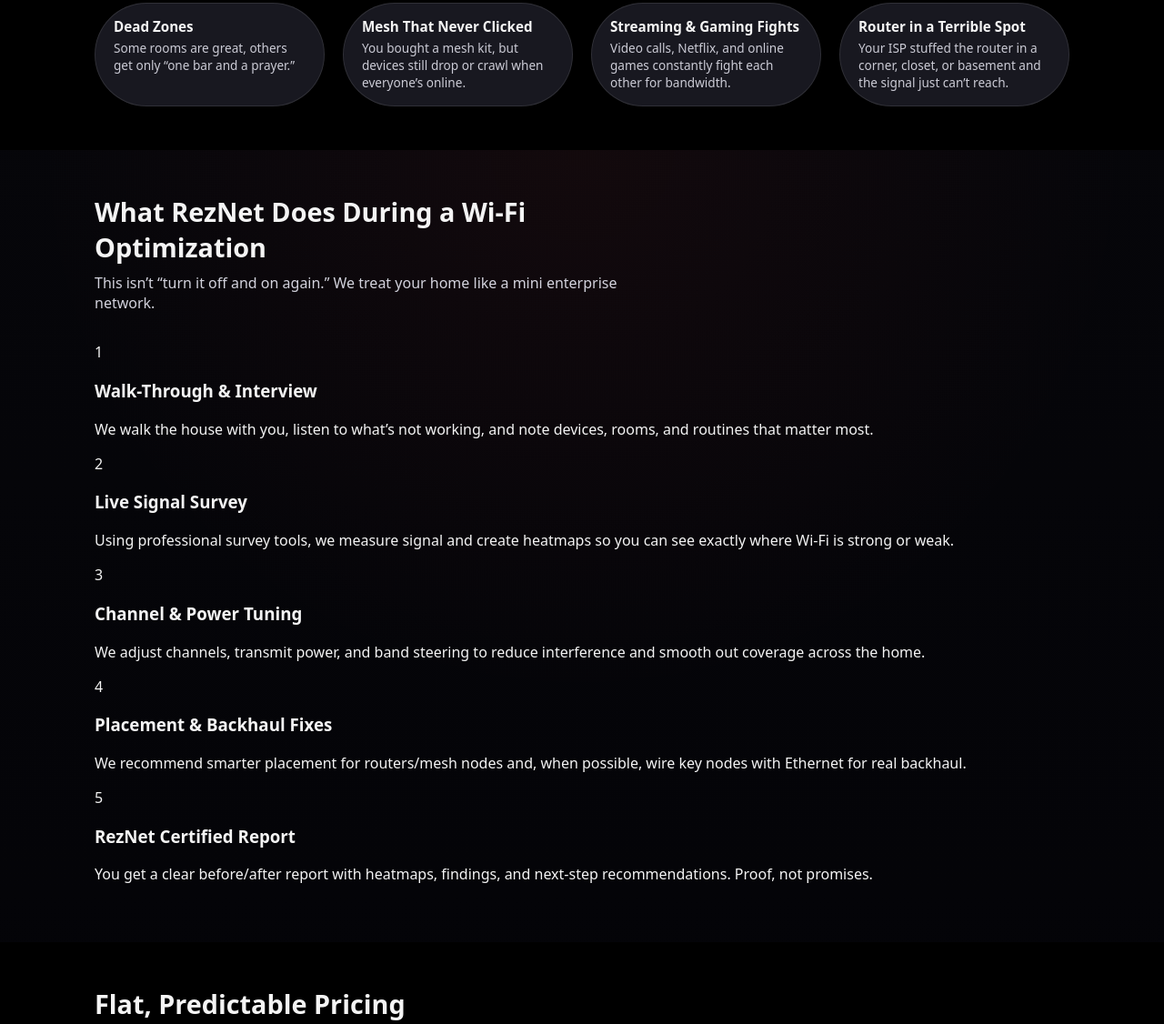
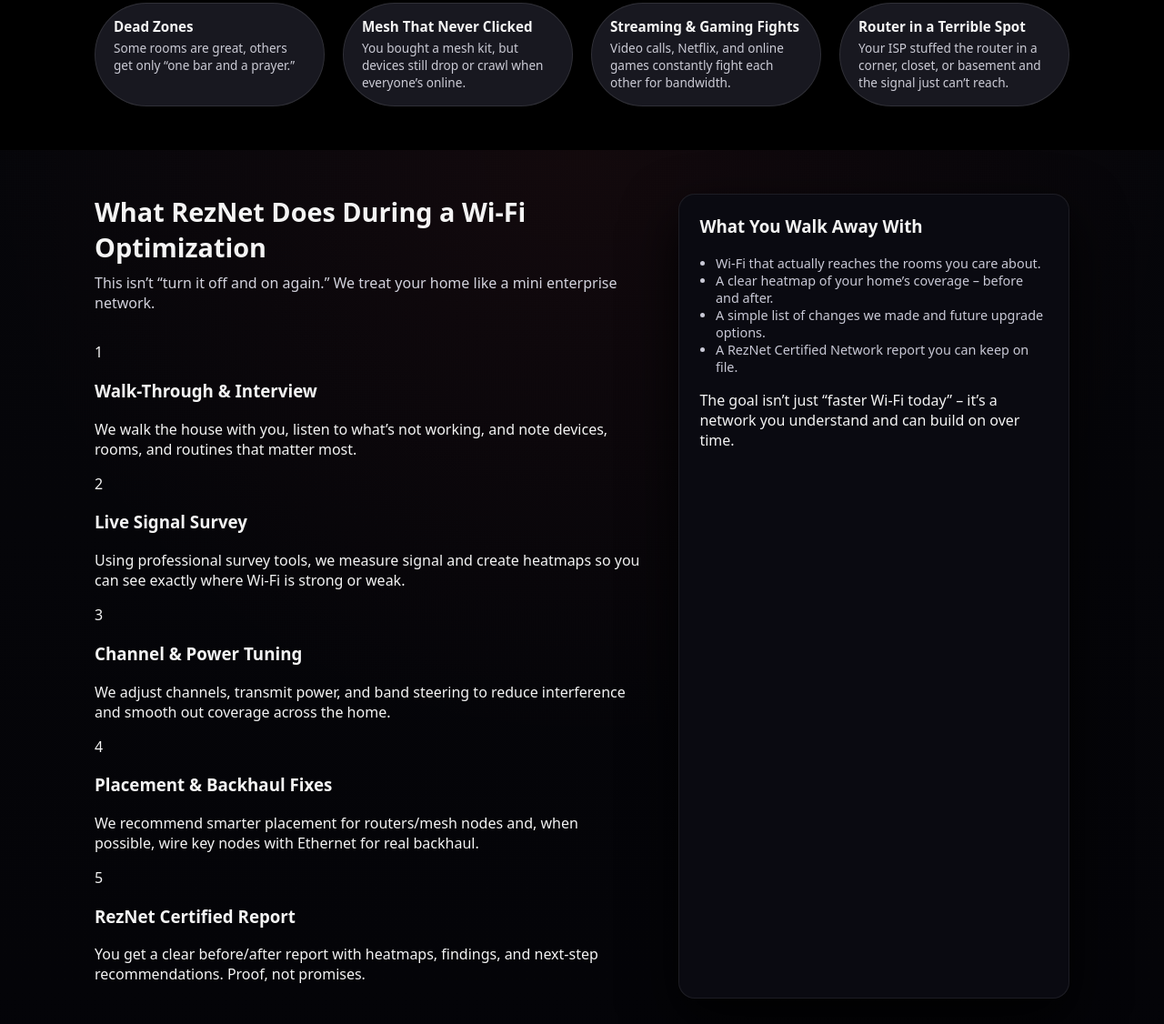
Before and after one commit to reznetllc-bit/reznet-website, a plain HTML site: page wifi.html in a window 1280 px wide. Shown: the part 576-1702 px from the top of the page at 91% size. Drawn offline with Linux system fonts and the light colour scheme.

Commit message:
Enhance Wi-Fi optimization process section with split layout

```diff
--- a/wifi.html
+++ b/wifi.html
@@ -79,8 +79,9 @@
   </section>
 
   <!-- PROCESS -->
-  <section class="section section-dark section-tight">
-    <div class="container">
+  <section class="section section-dark section-tight section-split">
+    <div class="container split-inner">
+      <div>
         <div class="section-header">
           <h2>What RezNet Does During a Wi-Fi Optimization</h2>
           <p>This isn’t “turn it off and on again.” We treat your home like a mini enterprise network.</p>
@@ -112,6 +113,20 @@
             <p>You get a clear before/after report with heatmaps, findings, and next-step recommendations. Proof, not promises.</p>
           </div>
         </div>
+      </div>
+
+      <aside class="split-aside">
+        <h3>What You Walk Away With</h3>
+        <ul>
+          <li>Wi-Fi that actually reaches the rooms you care about.</li>
+          <li>A clear heatmap of your home’s coverage – before and after.</li>
+          <li>A simple list of changes we made and future upgrade options.</li>
+          <li>A RezNet Certified Network report you can keep on file.</li>
+        </ul>
+        <p class="note">
+          The goal isn’t just “faster Wi-Fi today” – it’s a network you understand and can build on over time.
+        </p>
+      </aside>
     </div>
   </section>
 
```
Lines whose indentation alone changed are shown as unchanged.
